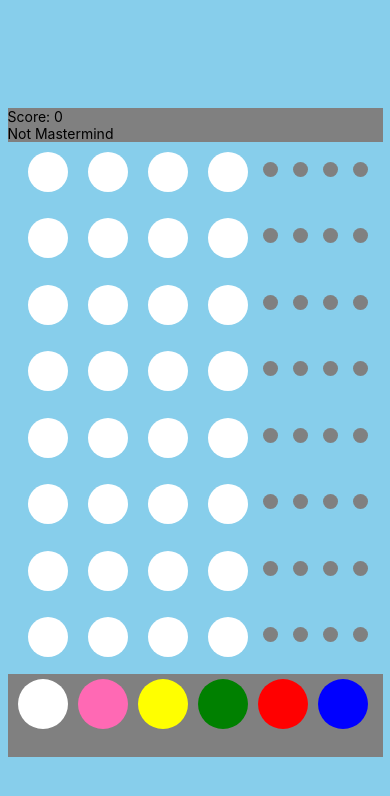
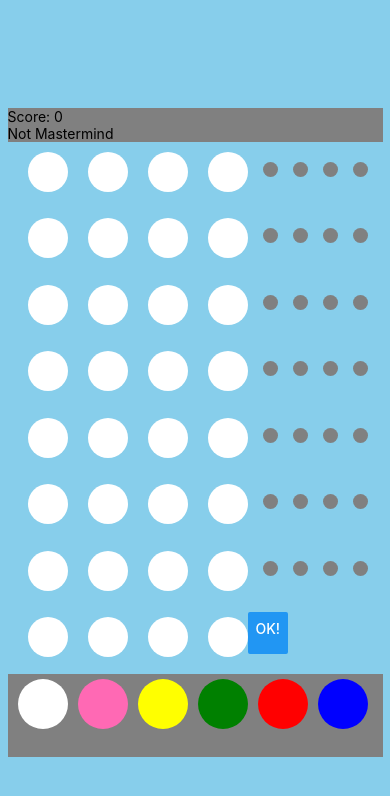
Before and after one commit to carlypecora/not-mastermind, a React Native app: screen / in a window 390 px wide. Both pictures are taken after a click on the button "START". Shown: the top 796 px of the page. Built offline with nearby package versions, Linux system fonts and the light colour scheme.

Commit message:
added submit button conditional rendering in colorslots

```diff
--- a/components/ColorSlots.js
+++ b/components/ColorSlots.js
@@ -1,5 +1,6 @@
 import React from 'react'
-import { View, Text } from 'react-native'
+import { View, Text, Button } from 'react-native'
+
 
 
 export default class ColorSlots extends React.Component {
@@ -11,14 +12,24 @@
 
 
 			<View style={{flex: 2, marginTop: 5, marginBottom: 20, flexDirection: 'row'}}>
+
 				<View style={{backgroundColor: 'white', borderRadius: 100, height: 40, width: 40, marginLeft: 20, marginTop: 5, float: 'right'}}></View>
 				<View style={{backgroundColor: 'white', borderRadius: 100, height: 40, width: 40, marginLeft: 20, marginTop: 5, float: 'right'}}></View>
 				<View style={{backgroundColor: 'white', borderRadius: 100, height: 40, width: 40, marginLeft: 20, marginTop: 5, float: 'right'}}></View>
 				<View style={{backgroundColor: 'white', borderRadius: 100, height: 40, width: 40, marginLeft: 20, marginTop: 5, float: 'right'}}></View>
-				<View style={{backgroundColor: 'grey', borderRadius: 100, height: 15, width: 15, marginLeft: 15, marginTop: 15 , float: 'right'}}></View>
+				{this.props.currentSlot === this.props.id
+				?
+				<>
+				<Button title="OK!"></Button>
+				</>
+				:
+				<>
 				<View style={{backgroundColor: 'grey', borderRadius: 150, height: 15, width: 15, marginLeft: 15, marginTop: 15 , float: 'right'}}></View>
 				<View style={{backgroundColor: 'grey', borderRadius: 150, height: 15, width: 15, marginLeft: 15, marginTop: 15 , float: 'right'}}></View>
 				<View style={{backgroundColor: 'grey', borderRadius: 150, height: 15, width: 15, marginLeft: 15, marginTop: 15 , float: 'right'}}></View>
+				<View style={{backgroundColor: 'grey', borderRadius: 150, height: 15, width: 15, marginLeft: 15, marginTop: 15 , float: 'right'}}></View>
+				</>
+				}
 			</View>
 		)
 	}
--- a/containers/GameContainer.js
+++ b/containers/GameContainer.js
@@ -6,7 +6,7 @@
 
 export default class GameContainer extends React.Component {
 	state={
-		currentSlot: 0
+		currentSlot: 8
 	}
 
 	updateCurrentSlot = () => {
```
